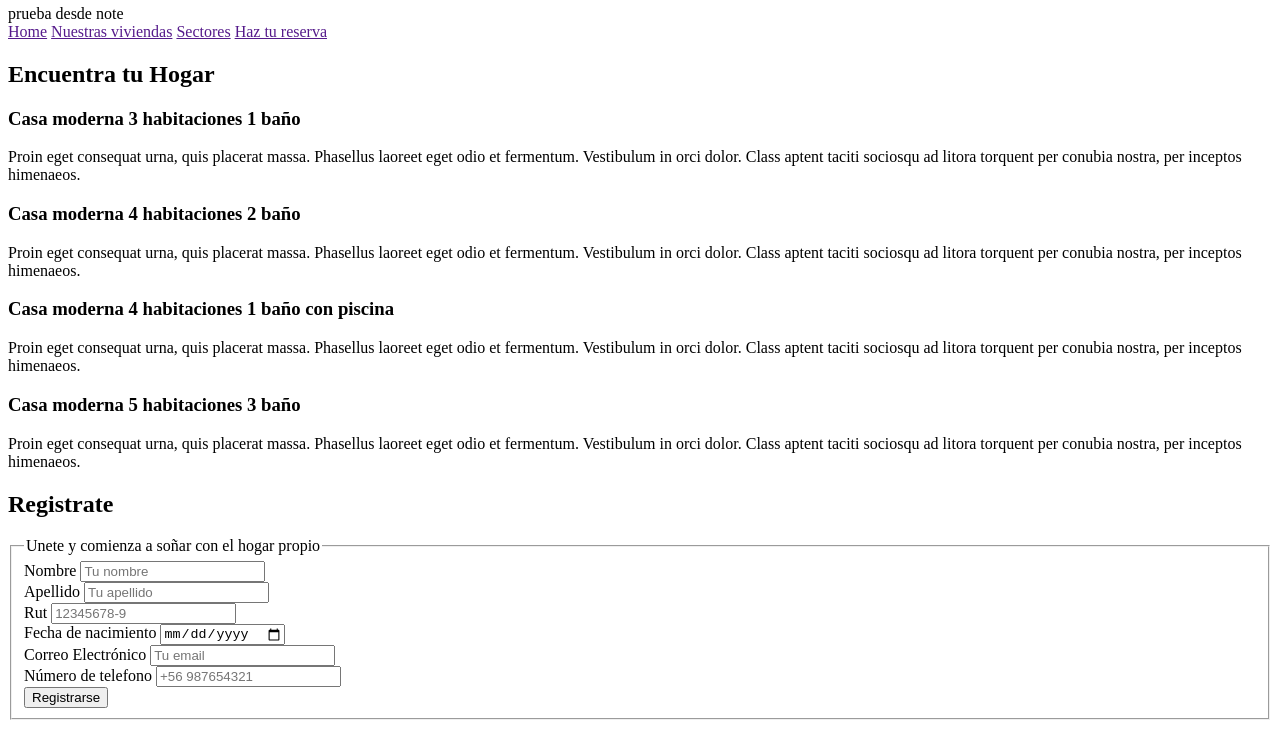
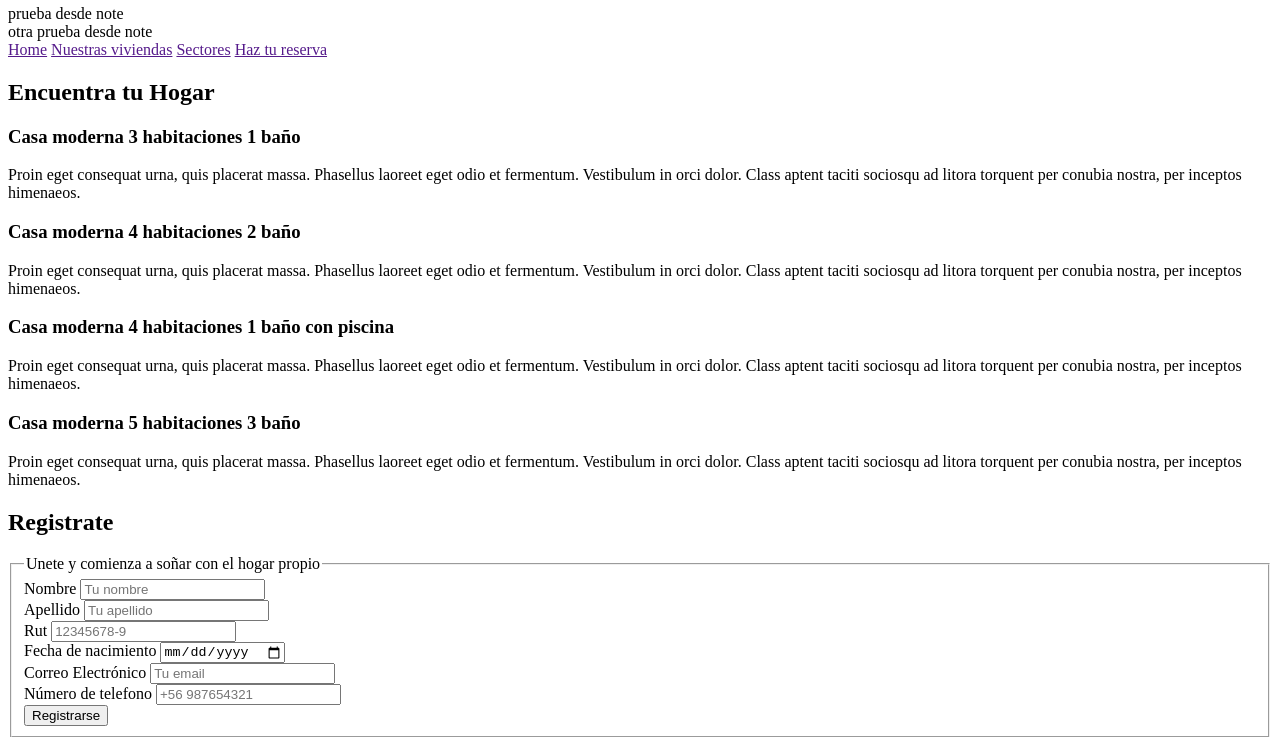
Before and after one commit to osjara/certamen-de-interfaz-02, a plain HTML site: page index.html in a window 1280 px wide. Shown: the part 128-865 px from the top of the page. Drawn offline with Linux system fonts and the light colour scheme.

Commit message:
prueba desde note 2

```diff
--- a/index.html
+++ b/index.html
@@ -15,6 +15,7 @@
     </header>
 
 <div>prueba desde note</div>
+<div>otra prueba desde note</div>
 
    <nav>
         <a href="">Home</a>
```
